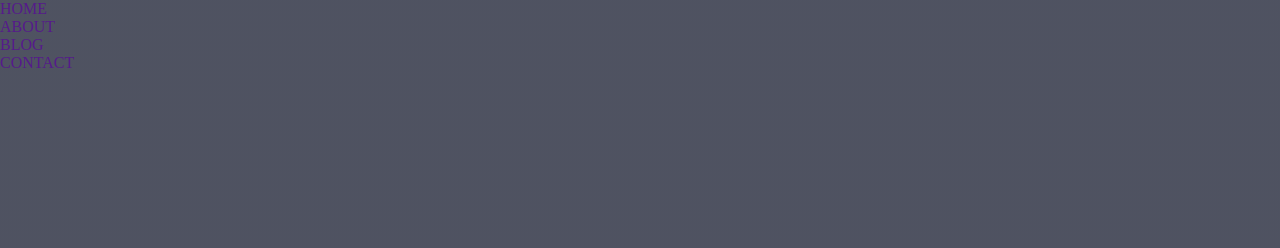
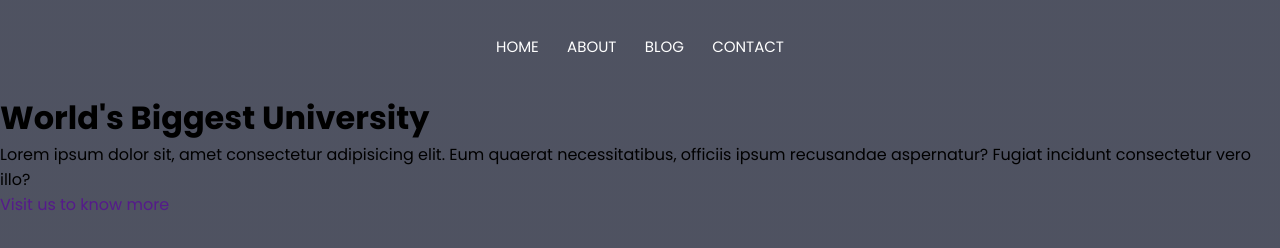
Before and after one commit to hpxxph/vetclinic_nmsk_, a plain HTML site: page index.html in a window 1280 px wide. Drawn offline with Linux system fonts and the light colour scheme; files whose address does not match are found by name.

Commit message:
added some html && css code

```diff
--- a/index.html
+++ b/index.html
@@ -4,6 +4,9 @@
     <meta charset="UTF-8">
     <meta name="viewport" content="width=device-width, initial-scale=1.0">
     <link rel="stylesheet" href="styles/style.css">
+    <link rel="preconnect" href="https://fonts.googleapis.com">
+    <link rel="preconnect" href="https://fonts.gstatic.com" crossorigin>
+    <link href="https://fonts.googleapis.com/css2?family=Poppins:wght@100;200;300;400;600;700&display=swap" rel="stylesheet">
     <title>VetClinic-nmsk</title>
 </head>
 <body>
@@ -21,6 +24,13 @@
                     </ul>
                 </div>
             </nav>
+
+            <div class="text-box">
+                <h1>World's Biggest University</h1>
+                <p>Lorem ipsum dolor sit, amet consectetur adipisicing elit. Eum quaerat necessitatibus, officiis ipsum recusandae aspernatur? Fugiat incidunt consectetur vero illo?</p>
+                <a href="">Visit us to know more</a>
+            </div>
+
         </header>
 
     </div>
--- a/styles/style.css
+++ b/styles/style.css
@@ -5,6 +5,7 @@
     margin: 0;
     padding: 0;
     box-sizing: border-box;
+    font-family: 'Poppins', sans-serif;
 }
 
 a {
@@ -24,3 +25,40 @@ li {
     background-size: cover;
     position: relative;
 }
+
+.nav {
+    display: flex;
+    padding: 2% 6%;
+    justify-content: space-between;
+    align-items: center;
+}
+
+.nav-links {
+    flex: 1;
+    text-align: center;
+}
+
+.nav-links ul li {
+    display: inline-block;
+    padding: 8px 12px;
+    position: relative;
+}
+
+.nav-links ul li a {
+    color: #fff;
+    font-size: 15px;
+}
+
+.nav-links ul li::after {
+    content: '';
+    width: 0%;
+    height: 2px;
+    background: #22daea;
+    display: block;
+    margin: auto;
+    transition: 0.5s;
+}
+
+.nav-links ul li:hover::after {
+    width: 100%;
+}
```
